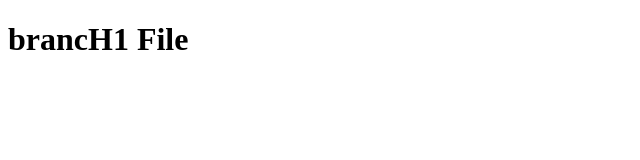
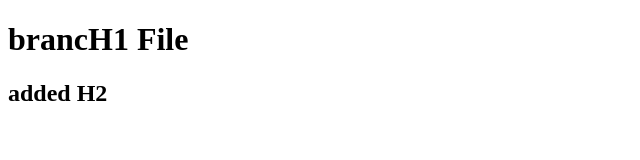
Before and after one commit to Burolla-Developer/git-github, a plain HTML site: page Git&Github/index.html in a window 1280 px wide. Shown: the whole page, without its empty margins (0-640 px from the left). Drawn offline with Linux system fonts and the light colour scheme.

Commit message:
added h2 again

```diff
--- a/Git&Github/index.html
+++ b/Git&Github/index.html
@@ -7,6 +7,7 @@
 </head>
 <body>
     <h1> brancH1 File </h1>
+    <H2> added H2</H2>
 
 </body>
 </html>
```
